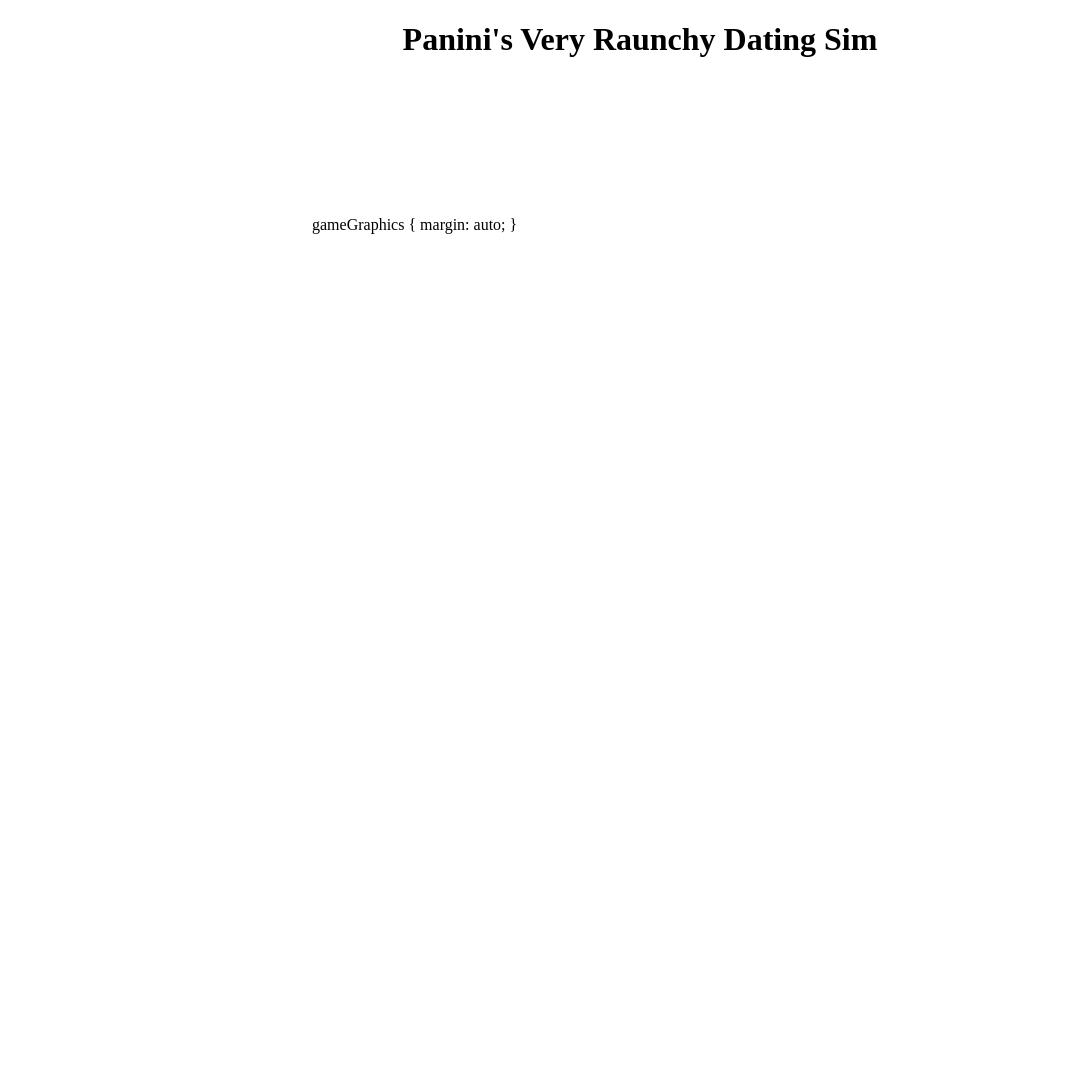
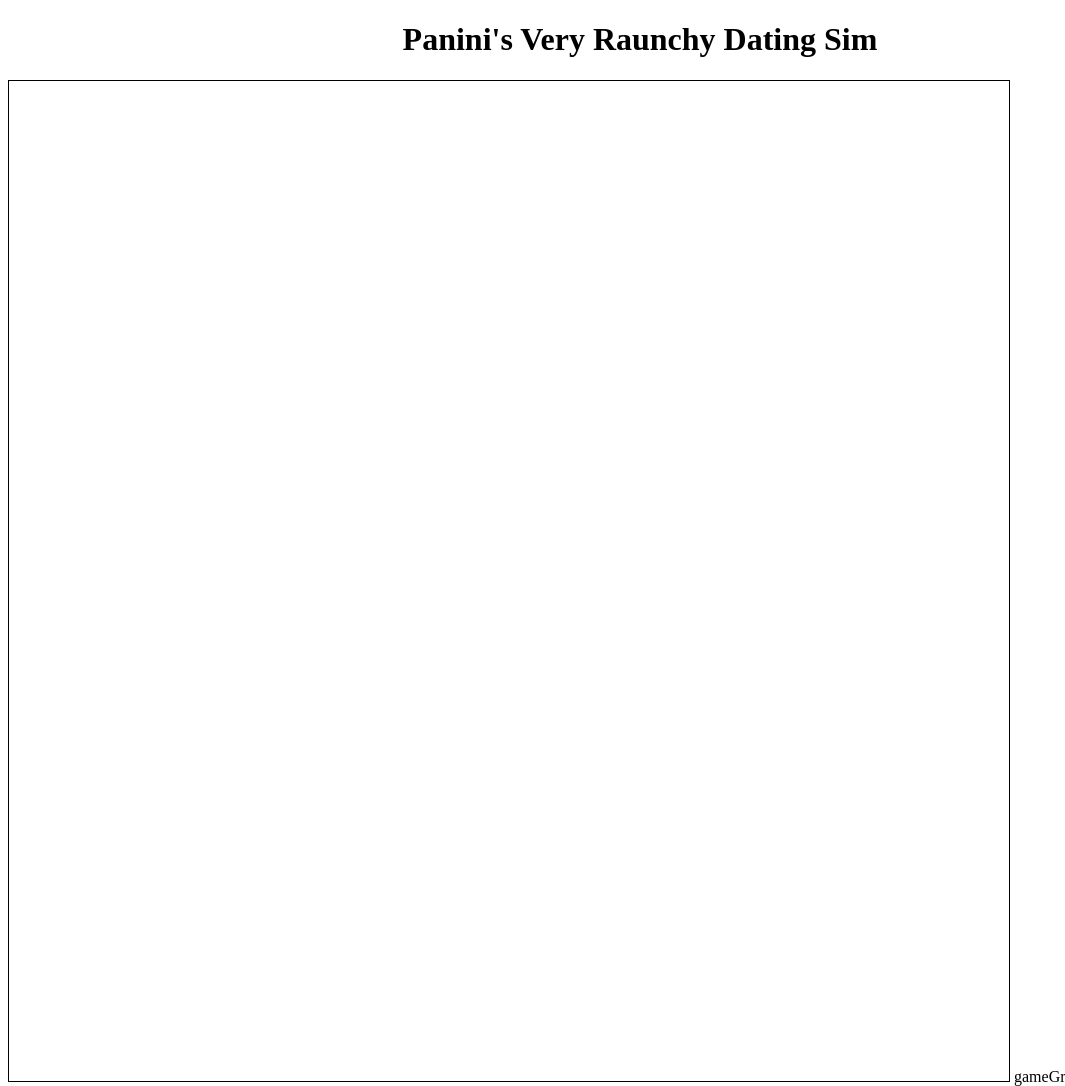
Before and after one commit to pskiles/dating-sim, a plain HTML site: page index.html in a window 1280 px wide. Shown: the whole page, without its empty margins (0-1065 px from the left). Before the commit the page ends 800 px from the top, so only its background shows below. Drawn offline with Linux system fonts and the light colour scheme.

Commit message:
Update index.html

```diff
--- a/index.html
+++ b/index.html
@@ -8,7 +8,7 @@
 <body>
 
 <h1 style="text-align:center">Panini's Very Raunchy Dating Sim</h1>
-<canvas> id="gameGraphics" width="1000" height="1000" style="border:1px solid #000000;"</canvas>
+<canvas id="gameGraphics" width="1000" height="1000" style="border:1px solid #000000;"></canvas>
 gameGraphics {
   margin: auto;
 }
```
